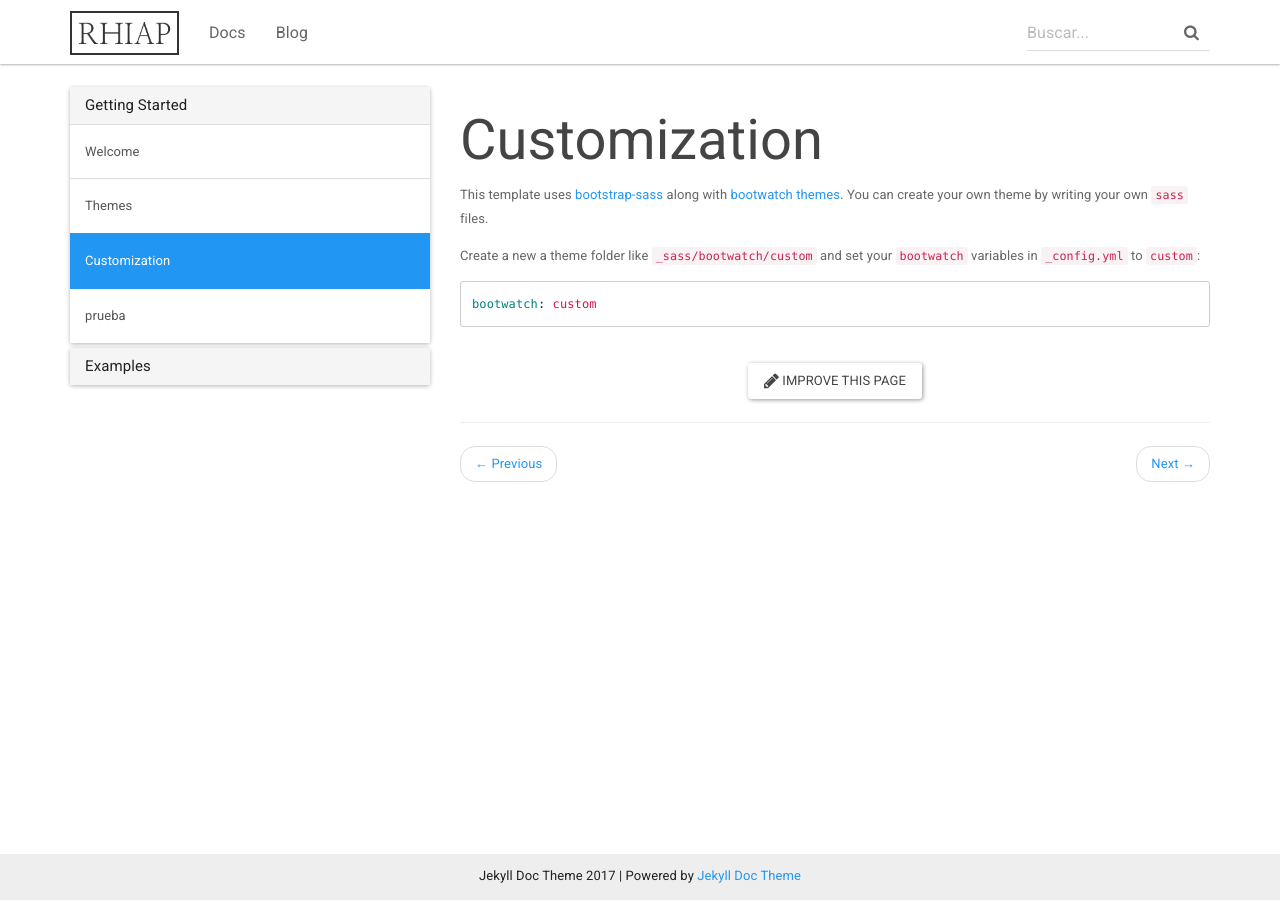
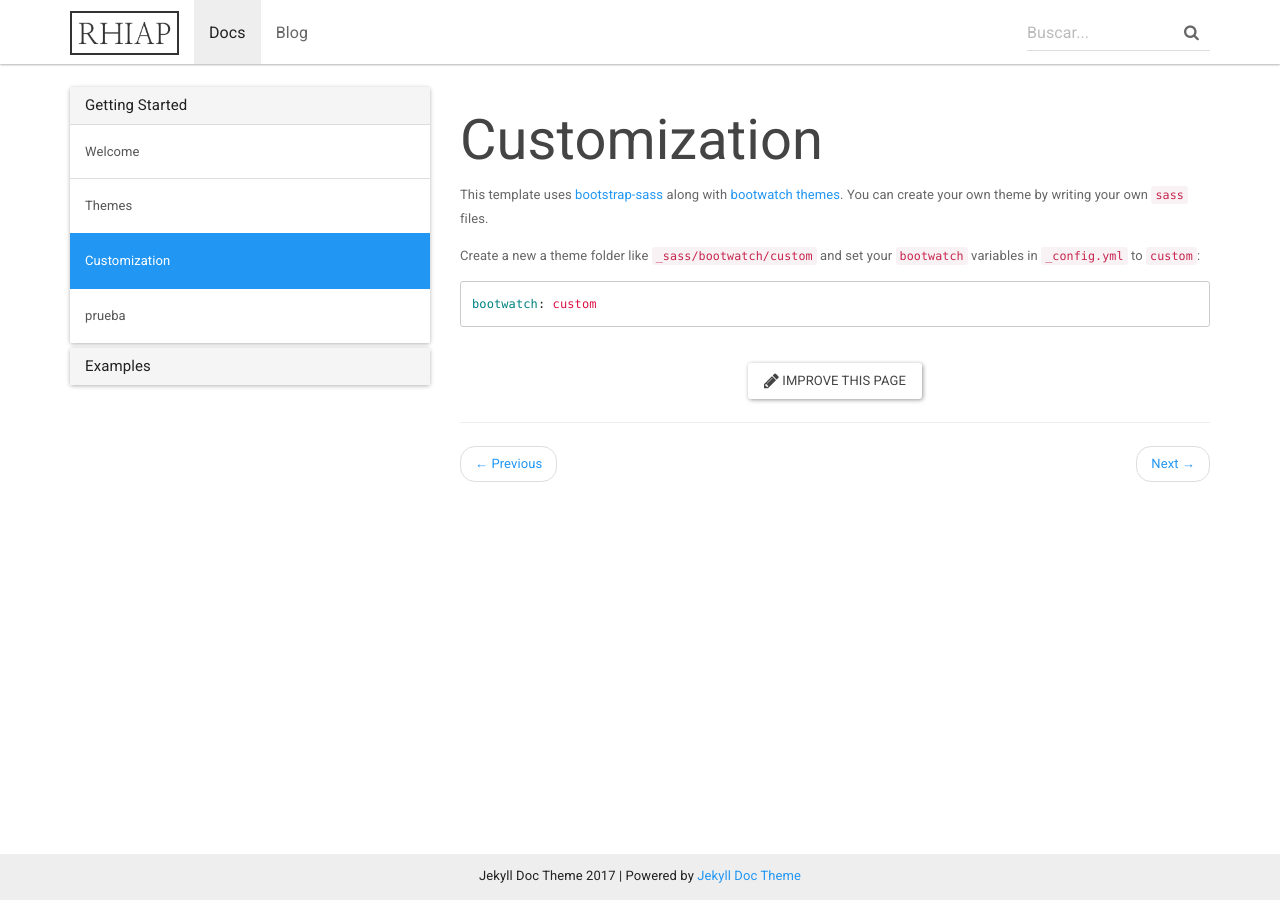
Before and after one commit to RHIAP/RHIAP.github.io, a Jekyll site: the page built from _docs/customization.md, in a window 1280 px wide. Built offline with Jekyll 4.4.1, drawn with Linux system fonts in a browser that asks for light colours; nearby versions of some CDN libraries.

Commit message:
Update topnav.html
d

```diff
--- a/_includes/topnav.html
+++ b/_includes/topnav.html
@@ -13,7 +13,7 @@
         </div>
         <div id="navbar" class="collapse navbar-collapse">
             <ul class="nav navbar-nav">
-                <li {% if page.sectionid=='pocs' %} class="active" {% endif %}><a href="{{ "/docs/home/" | prepend: site.baseurl }}">Docs</a></li>
+                <li {% if page.sectionid=='docs' %} class="active" {% endif %}><a href="{{ "/docs/home/" | prepend: site.baseurl }}">Docs</a></li>
                 <li {% if page.sectionid=='blog' %} class="active" {% endif %}><a href="{{ site.posts.first.url | prepend: site.baseurl }}">Blog</a></li>
             </ul>
             <div class="navbar-right">
```
